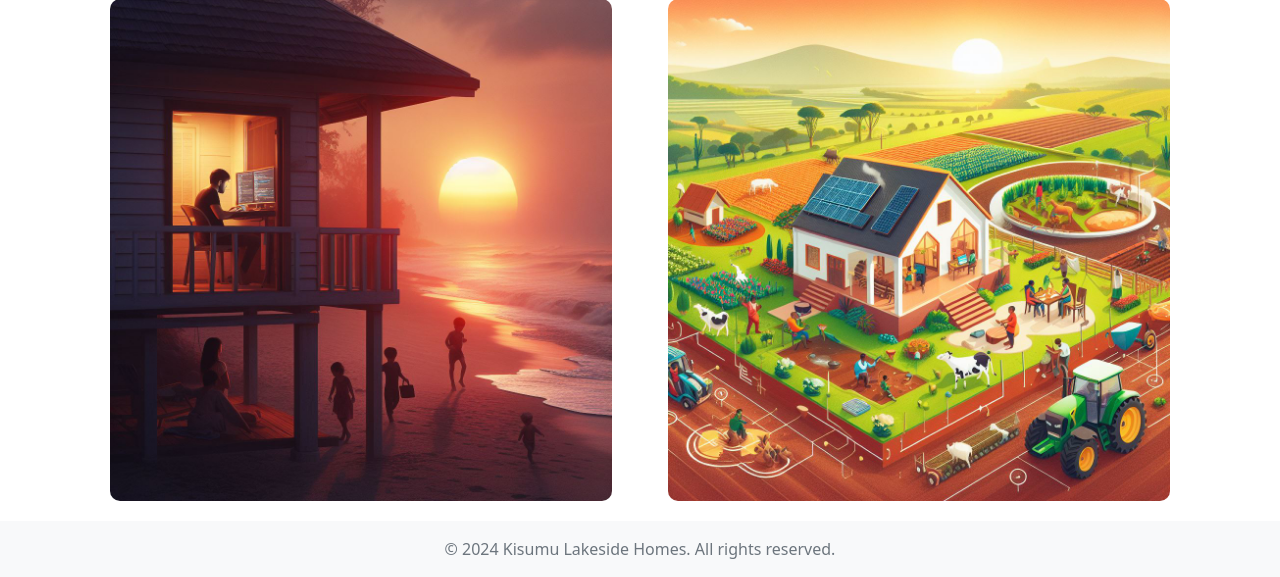
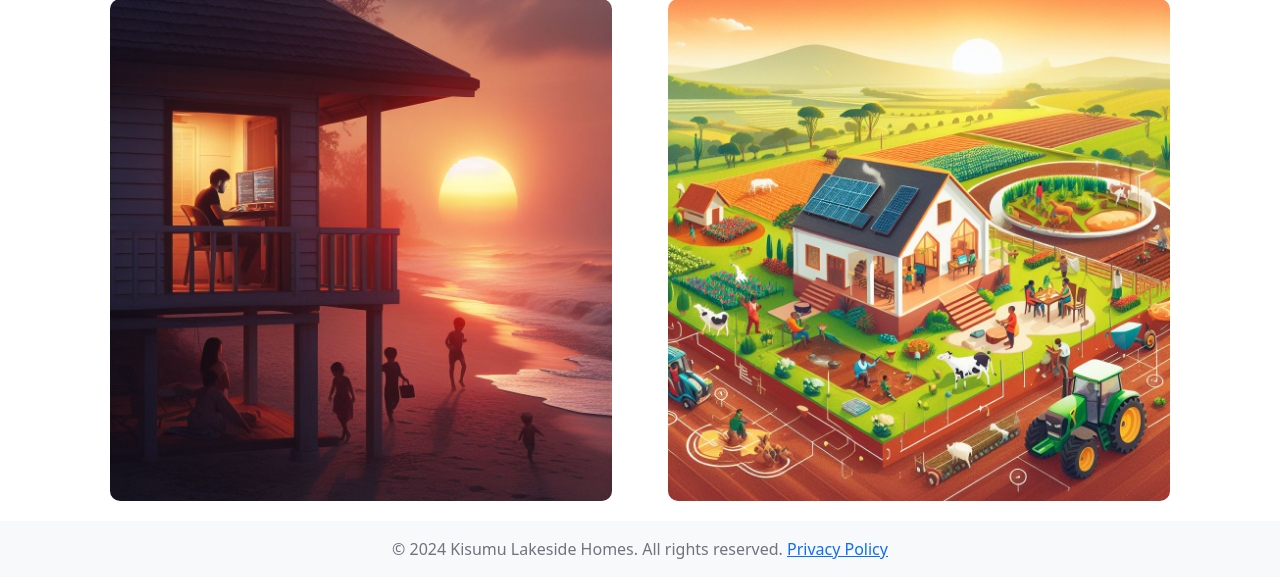
Before and after one commit to Victormuthomi/private_airbnb, a Django app: template templates/about.html in a window 1280 px wide. Shown: the part 466-1043 px from the top of the page. Run offline with Django 3.2, Linux system fonts and the light colour scheme; the template is opened without the code that fills it, so the values that code supplies are empty; some libraries are stand-ins or nearby versions.

Commit message:
Add privacy policy page and run migrations.

```diff
--- a/airbnb/views.py
+++ b/airbnb/views.py
@@ -61,3 +61,7 @@ class AboutListView(TemplateView):
 class ContactListView(TemplateView):
     """Define the template to be returned after a user clicks on the about page."""
     template_name = 'contact.html'
+
+class PrivacyListView(TemplateView):
+    """Define the template to be returned after a user clicks on the privacy link."""
+    template_name = 'privacy.html'
--- a/templates/base.html
+++ b/templates/base.html
@@ -80,7 +80,9 @@
 <!-- Footer -->
 <footer class="footer mt-auto py-3 bg-light">
     <div class="container text-center">
-        <span class="text-muted">© 2024 Kisumu Lakeside Homes. All rights reserved.</span>
+        <span class="text-muted">© 2024 Kisumu Lakeside Homes. All rights reserved.
+            <a href="{% url 'privacy' %}">Privacy Policy</a>
+        </span>
     </div>
 </footer>
 
--- /dev/null
+++ b/templates/privacy.html
@@ -0,0 +1 @@
+<h1>Privacy policy</h1>
```
Also changed, not shown: airbnb/urls.py (+3 -5 lines), airbnb/migrations/0004_remove_otherservicesbooking_service_name_and_more.py (added), db.sqlite3, movers/migrations/0002_remove_customer_relocate_from_and_more.py (added).
